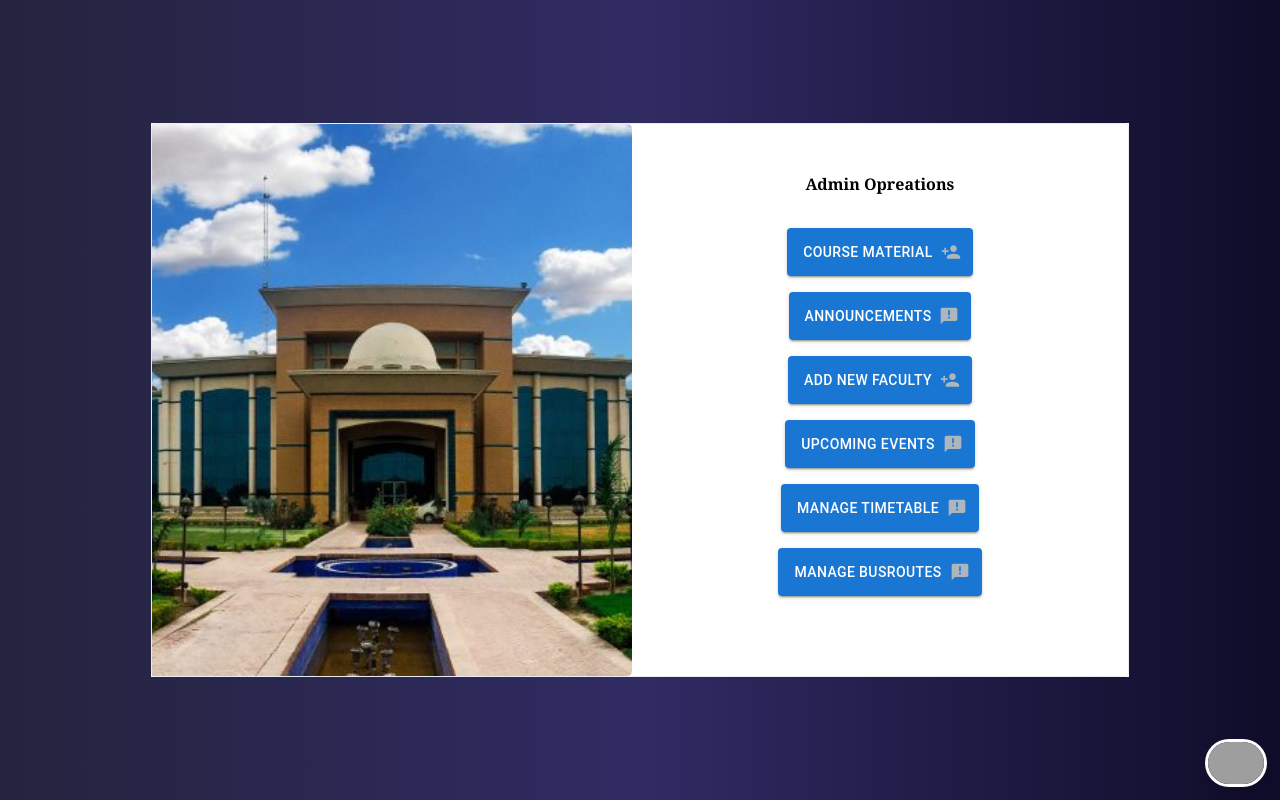
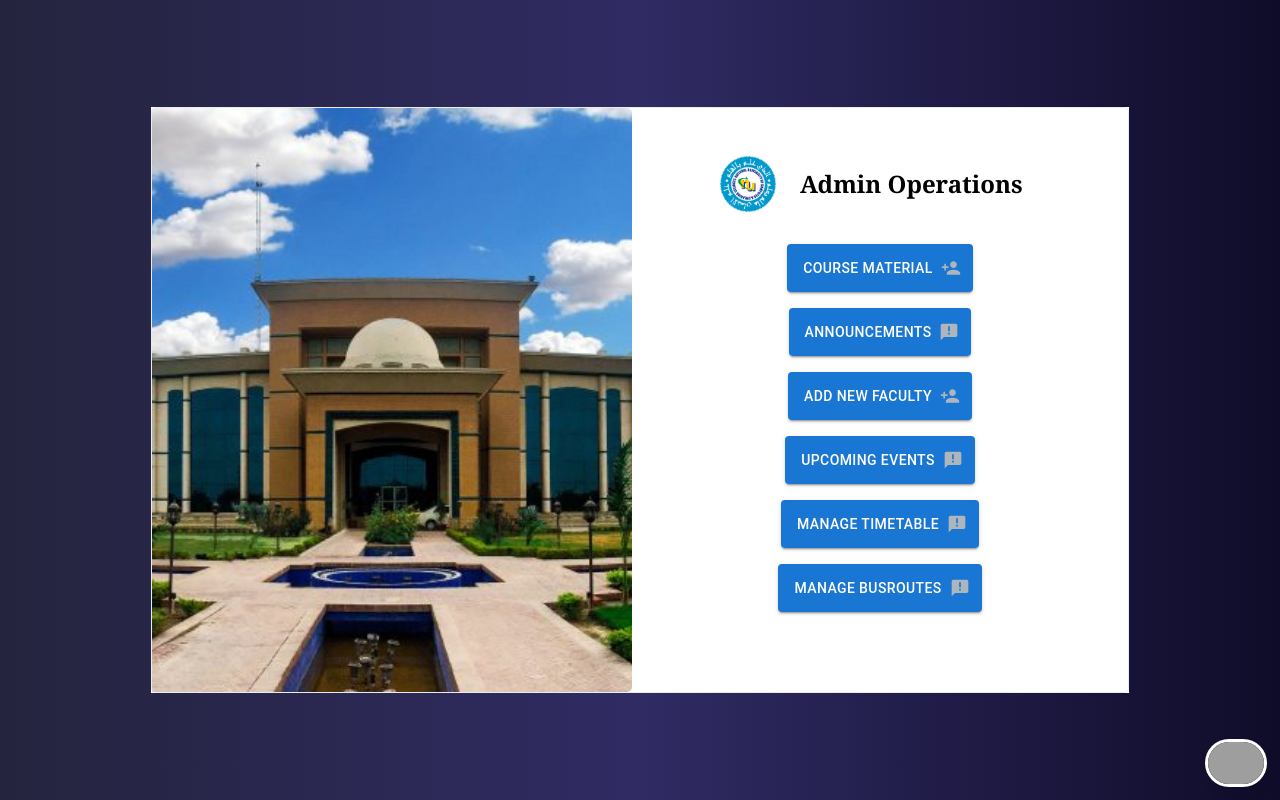
Before and after one commit to shahzaib-shafiq/SSNA-Admin, a React (Create React App) app: page /HomePage in a window 1280 px wide. Built offline with nearby package versions, Linux system fonts and the light colour scheme; grey boxes are pictures that could not be loaded.

Commit message:
Added Fast logo

```diff
--- a/src/Components/HomePage.js
+++ b/src/Components/HomePage.js
@@ -5,7 +5,7 @@ import PersonAddIcon from '@mui/icons-material/PersonAdd';
 import AnnouncementIcon from '@mui/icons-material/Announcement';
 import { Link } from 'react-router-dom';
 import fastcfd from '../assets/fastcfd.jpg';
-
+import nuceslogo from '../assets/nuces_logo.png';
 
 const Dashboard = () => {
   return (
@@ -16,8 +16,12 @@ const Dashboard = () => {
             <img src={fastcfd} alt="" />
           </div>
           <div className="col-1">
-            <h1 className="font-serif font-bold ">Admin Opreations </h1>
-            <span></span>
+            {/* <h1 className="font-serif font-bold text-4xl">Admin Panel </h1>
+            <img src={nuceslogo}></img> */}
+            <div className="flex items-center">
+  <img src={nuceslogo} className="h-14 w-auto mr-2" alt="NUCES Logo" />
+  <h1 className="font-serif font-bold text-2xl">Admin Operations</h1>
+</div>
             <form id='form' className='flex flex-col'>
               <Link to='/CourseMaterial'>
                 <Button className="styledButton w-45 h-12 p-2" variant='contained' size='medium' endIcon={<PersonAddIcon />}>
```
Also changed, not shown: src/assets/nuces_logo.png (added).
